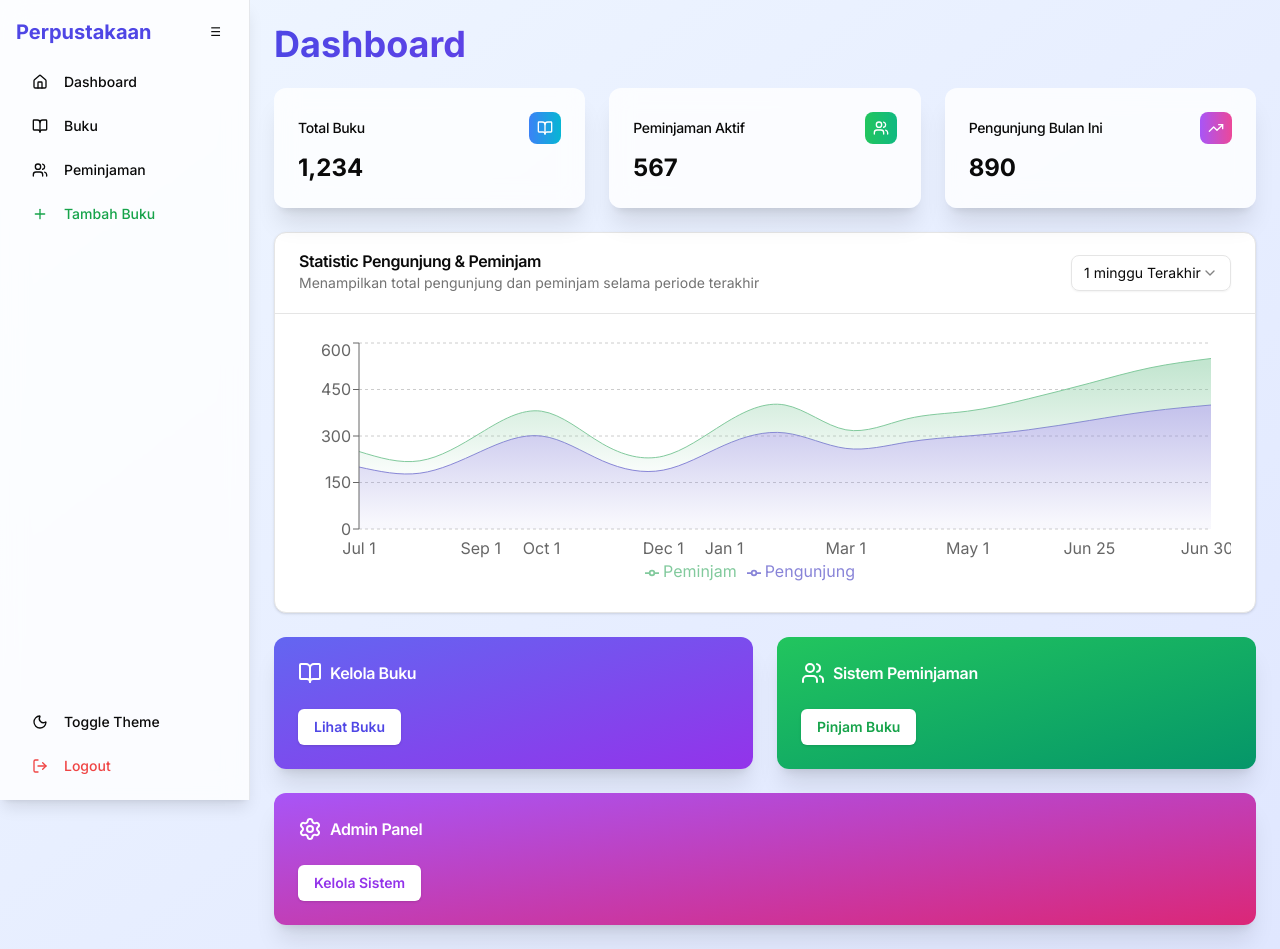
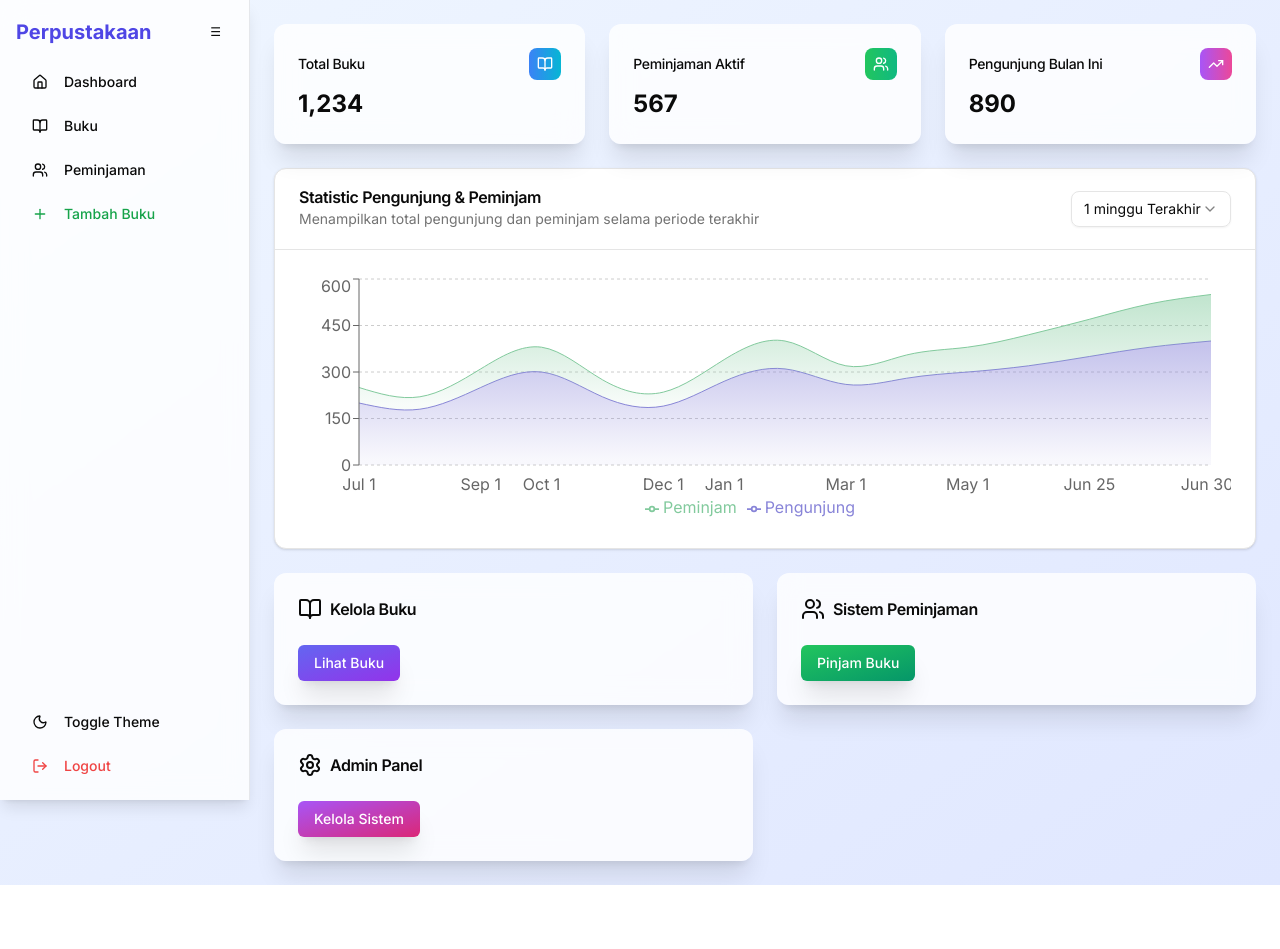
Before and after one commit to theolistianto/perpustakaan, a Next.js app in the folder perpus/: page /dashboard/dashboard in a window 1280 px wide. After the commit the page ends 885 px from the top, so only its background shows below. Built offline with nearby package versions, Linux system fonts and the light colour scheme.

Commit message:
Initial commit

```diff
--- a/perpus/app/api/seed/route.ts
+++ b/perpus/app/api/seed/route.ts
@@ -48,7 +48,6 @@ export async function GET() {
         ],
       });
     }
-
     return NextResponse.json({ message: "Seed sukses!" });
   } catch (error: any) {
     return NextResponse.json({ error: error.message }, { status: 500 });
--- a/perpus/app/dashboard/books/page.tsx
+++ b/perpus/app/dashboard/books/page.tsx
@@ -69,7 +69,6 @@ export default function BooksPage() {
       >
         Daftar Buku
       </motion.h1>
-
       <div className="flex flex-col md:flex-row gap-4">
         <div className="relative flex-1">
           <Search className="absolute left-3 top-3 h-5 w-5 text-gray-400" />
--- a/perpus/app/dashboard/dashboard/page.tsx
+++ b/perpus/app/dashboard/dashboard/page.tsx
@@ -41,15 +41,6 @@ export default function DashboardPage() {
 
   return (
     <div className="space-y-6">
-      {/* Judul Dashboard */}
-      <motion.h1
-        initial={{ opacity: 0, y: -20 }}
-        animate={{ opacity: 1, y: 0 }}
-        className="text-4xl font-bold bg-gradient-to-r from-indigo-600 to-purple-600 bg-clip-text text-transparent"
-      >
-        Dashboard
-      </motion.h1>
-
       {/* Statistik utama */}
       <div className="grid grid-cols-1 md:grid-cols-3 gap-6">
         {stats.map((stat, index) => (
@@ -85,14 +76,13 @@ export default function DashboardPage() {
         <ChartDashboard />
       </motion.div>
 
-      {/* Panel Kelola Buku dan Peminjaman */}
       <motion.div
         initial={{ opacity: 0, y: 20 }}
         animate={{ opacity: 1, y: 0 }}
         transition={{ delay: 0.4 }}
         className="grid grid-cols-1 md:grid-cols-2 gap-6"
       >
-        <Card className="bg-gradient-to-br from-indigo-500 to-purple-600 text-white shadow-xl border-0">
+        <Card className="bg-white/80 dark:bg-gray-800/80 backdrop-blur-md shadow-xl border-0 hover:shadow-2xl transition-shadow duration-300">
           <CardHeader>
             <CardTitle className="flex items-center">
               <BookOpen className="mr-2 h-6 w-6" />
@@ -102,13 +92,13 @@ export default function DashboardPage() {
           <CardContent>
             <Button
               onClick={() => router.push("/books")}
-              className="bg-white text-indigo-600 hover:bg-gray-100 font-semibold"
+              className="bg-gradient-to-br from-indigo-500 to-purple-600 text-white shadow-xl border-0"
             >
               Lihat Buku
             </Button>
           </CardContent>
         </Card>
-        <Card className="bg-gradient-to-br from-green-500 to-emerald-600 text-white shadow-xl border-0">
+        <Card className="bg-white/80 dark:bg-gray-800/80 backdrop-blur-md shadow-xl border-0 hover:shadow-2xl transition-shadow duration-300">
           <CardHeader>
             <CardTitle className="flex items-center">
               <Users className="mr-2 h-6 w-6" />
@@ -118,7 +108,7 @@ export default function DashboardPage() {
           <CardContent>
             <Button
               onClick={() => router.push("/borrow")}
-              className="bg-white text-green-600 hover:bg-gray-100 font-semibold"
+              className="bg-gradient-to-br from-green-500 to-emerald-600 text-white shadow-xl border-0"
             >
               Pinjam Buku
             </Button>
@@ -126,7 +116,7 @@ export default function DashboardPage() {
         </Card>
 
         {user?.role === "admin" && (
-          <Card className="bg-gradient-to-br from-purple-500 to-pink-600 text-white shadow-xl border-0 md:col-span-2">
+          <Card className="bg-white/80 dark:bg-gray-800/80 backdrop-blur-md shadow-xl border-0 hover:shadow-2xl transition-shadow duration-300">
             <CardHeader>
               <CardTitle className="flex items-center">
                 <Settings className="mr-2 h-6 w-6" />
@@ -135,7 +125,7 @@ export default function DashboardPage() {
             </CardHeader>
             <CardContent>
               <Link href="">
-                <Button className="bg-white text-purple-600 hover:bg-gray-100 font-semibold">
+                <Button className="bg-gradient-to-br from-purple-500 to-pink-600 text-white shadow-xl border-0 md:col-span-2">
                   Kelola Sistem
                 </Button>
               </Link>
```
Also changed, not shown: perpus/app/globals.css (+2 -8 lines).
